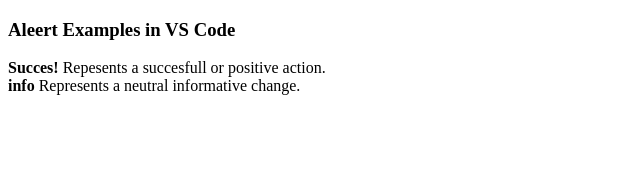
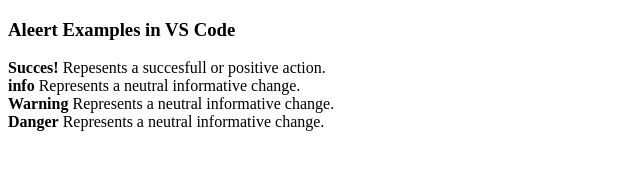
Before and after one commit to Razerix/Test-Codingan, a plain HTML site: page index.html in a window 1280 px wide. Shown: the whole page, without its empty margins (0-640 px from the left). Drawn offline with Linux system fonts and the light colour scheme.

Commit message:
Added Features

```diff
--- a/index.html
+++ b/index.html
@@ -1,7 +1,7 @@
 <!DOCTYPE html>
 <html lang="en">
     <head>
-        <title>Alert Examples</title>
+        <title>Alert Examples!!!</title>
         <meta charset="utf-8">
     </head>
 <body>
@@ -9,5 +9,7 @@
     <h3>Aleert Examples in VS Code</h3>
     <strong>Succes!</strong> Repesents a succesfull or positive action.</br>
     <strong>info</strong> Represents a neutral informative change.</br>
+    <strong>Warning</strong> Represents a neutral informative change.</br>
+    <strong>Danger</strong> Represents a neutral informative change.</br>
 </body>
 </html>
```
